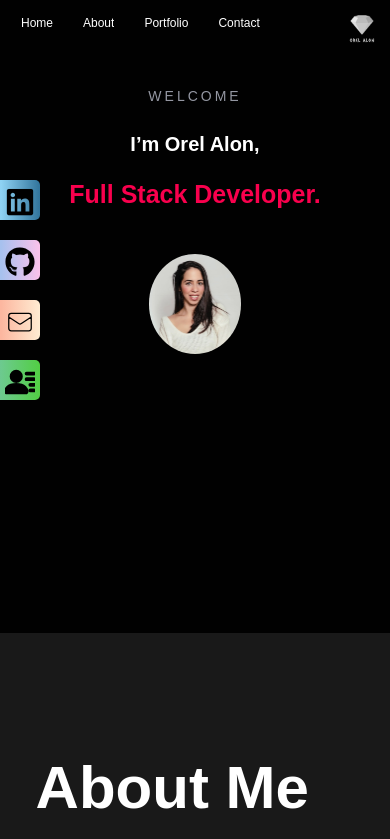
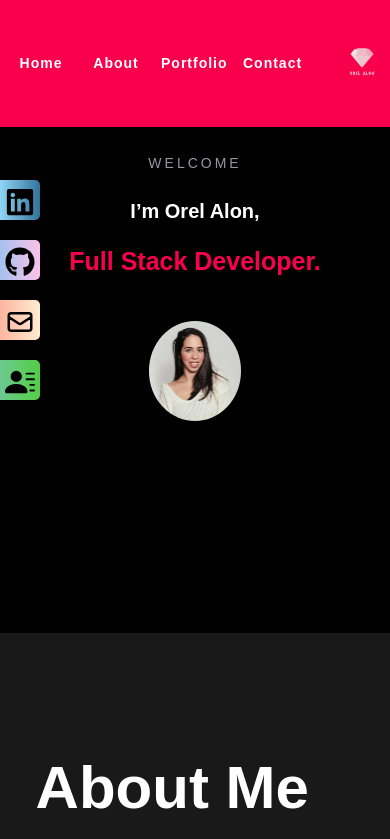
Before and after one commit to OrelAlon/portfolio, a React (Create React App) app: page / in a window 390 px wide. Shown: the top 839 px of the page. Built offline with nearby package versions, Linux system fonts and the light colour scheme.

Commit message:
add animtion

```diff
--- a/src/App.css
+++ b/src/App.css
@@ -102,7 +102,7 @@ p {
 .pointer {
   cursor: pointer;
 }
-svg {
+.grid-container svg {
   stroke-width: 1 !important;
 }
 .relative {
@@ -168,7 +168,7 @@ button.about.btn.pointer:hover {
   }
 }
 
-svg {
+.grid-container svg {
   height: 100px;
   width: 100px;
 }
--- a/src/component/Home.js
+++ b/src/component/Home.js
@@ -16,20 +16,56 @@ function Home() {
   return (
     <div className='home' id='Home'>
       <div className='home__bg'>
-        <div className='header d__flex align__items__center pxy__30'>
+        <div className='header d__flex align__items__center pxy__30 test'>
           <div className='navigation pxy__30'>
             <ul className='navbar d__flex '>
               <Link to='Home' smooth={true} duration={1000}>
-                <li className='nav__items mx__15 pointer'>Home</li>
+                <div class='svg-wrapper nav__items mx__15'>
+                  <svg
+                    height='60'
+                    width='320'
+                    xmlns='http://www.w3.org/2000/svg'
+                  >
+                    <rect class='shape' height='60' width='320' />
+                  </svg>
+                  <div class='text'>Home</div>
+                </div>{" "}
               </Link>
               <Link to='About' smooth={true} duration={1000}>
-                <li className='nav__items mx__15'>About</li>
+                <div class='svg-wrapper'>
+                  <svg
+                    height='60'
+                    width='320'
+                    xmlns='http://www.w3.org/2000/svg'
+                  >
+                    <rect class='shape' height='60' width='320' />
+                  </svg>
+                  <div class='text'>About</div>
+                </div>{" "}
               </Link>
               <Link to='Portfolio' smooth={true} duration={1000}>
-                <li className='nav__items mx__15'>Portfolio</li>
+                <div class='svg-wrapper'>
+                  <svg
+                    height='60'
+                    width='320'
+                    xmlns='http://www.w3.org/2000/svg'
+                  >
+                    <rect class='shape' height='60' width='320' />
+                  </svg>
+                  <div class='text'>Portfolio</div>
+                </div>{" "}
               </Link>
               <Link to='Contact' smooth={true} duration={1000}>
-                <li className='nav__items mx__15'>Contact</li>
+                <div class='svg-wrapper'>
+                  <svg
+                    height='60'
+                    width='320'
+                    xmlns='http://www.w3.org/2000/svg'
+                  >
+                    <rect class='shape' height='60' width='320' />
+                  </svg>
+                  <div class='text'>Contact</div>
+                </div>{" "}
               </Link>
             </ul>
           </div>
@@ -48,8 +84,10 @@ function Home() {
         </div>
         {/* HOME CONTENT */}
         <div className='container-home'>
-          <div className='home__meta'>
-            <h1 className='home__text pz__10'>WELCOME</h1>
+          <div className='home__meta typewriter'>
+            <h1 className='home__text pz__10' id='ani'>
+              WELCOME
+            </h1>
             <h4 className='home__text pz__10'> I’m Orel Alon,</h4>
             <h3 className='home__text sweet pz__10'>Full Stack Developer.</h3>
             {/* <h4 className='home__text pz__10'>From Israel.</h4> */}
--- a/src/component/project.js
+++ b/src/component/project.js
@@ -1,4 +1,4 @@
-import React, { useState } from "react";
+import { useState } from "react";
 
 import { FontAwesomeIcon } from "@fortawesome/react-fontawesome";
 import { faGithub } from "@fortawesome/free-brands-svg-icons";
@@ -20,7 +20,6 @@ const Project = ({ obj }) => {
 
   return (
     <div
-      key={obj.id}
       onMouseEnter={(e) => showButton(e)}
       onMouseLeave={(e) => hideButton(e)}
       className='project__box pointer relative'
--- a/src/css/Home.css
+++ b/src/css/Home.css
@@ -19,6 +19,7 @@ li.nav__items {
 .home__content {
   padding: 125px 0px;
 }
+
 h1.home__text {
   font-size: 18px;
   font-weight: 400;
@@ -96,6 +97,56 @@ li.sideNavbar {
   margin-top: 50px;
 }
 
+/* animation  */
+/* hover link */
+
+.svg-wrapper {
+  height: 60px;
+  margin: 0 auto;
+  position: relative;
+  top: 20%;
+  transform: translateY(-50%);
+  width: 320px;
+  overflow: hidden;
+  text-align: center;
+  cursor: pointer;
+}
+
+.shape {
+  fill: transparent;
+  stroke-dasharray: 140 540;
+  stroke-dashoffset: -474;
+  stroke-width: 8px;
+  stroke: #f9004d;
+}
+
+.text {
+  color: #fff;
+  font-size: 18px;
+  letter-spacing: 6px;
+  line-height: 32px;
+  position: relative;
+  top: -48px;
+}
+
+@keyframes draw {
+  0% {
+    stroke-dasharray: 140 540;
+    stroke-dashoffset: -474;
+    stroke-width: 8px;
+  }
+  100% {
+    stroke-dasharray: 760;
+    stroke-dashoffset: 0;
+    stroke-width: 2px;
+  }
+}
+
+.svg-wrapper:hover .shape {
+  -webkit-animation: 0.5s draw linear forwards;
+  animation: 0.5s draw linear forwards;
+}
+
 /* RESPONSIVE */
 @media only screen and (max-width: 768px) {
   .header {
@@ -142,6 +193,29 @@ li.sideNavbar {
   .profile-img-div {
     text-align: center;
     margin-top: 40px;
+  }
+  .test {
+    max-width: 100%;
+    height: 25vh;
+    background-color: #f9004d;
+  }
+  .svg-wrapper {
+    margin: 5px;
+    width: unset;
+    position: unset;
+    margin-top: 60px;
+    margin-right: 20px;
+  }
+  .shape {
+    stroke: unset;
+  }
+  .text {
+    font-size: 12px;
+    letter-spacing: 1px;
+    font-weight: bold;
+  }
+  .text:hover {
+    text-decoration: underline;
   }
 }
 @media only screen and (max-width: 425px) {
@@ -201,5 +275,22 @@ li.sideNavbar {
   .profile-img-div {
     text-align: center;
     margin-top: 40px;
+    overflow: hidden;
+  }
+  .svg-wrapper {
+    margin: 5px;
+    margin-top: 60px;
+    margin-right: 10px;
+  }
+  .text {
+    font-size: 14px;
+    letter-spacing: 1px;
+    font-weight: bold;
+  }
+  .text:hover {
+    text-decoration: underline;
+  }
+  .test {
+    height: 15vh;
   }
 }
```
Also changed, not shown: src/css/tese.css (added, +179 -0 lines), 1 other file (tests, documents, lock files or other folders).
